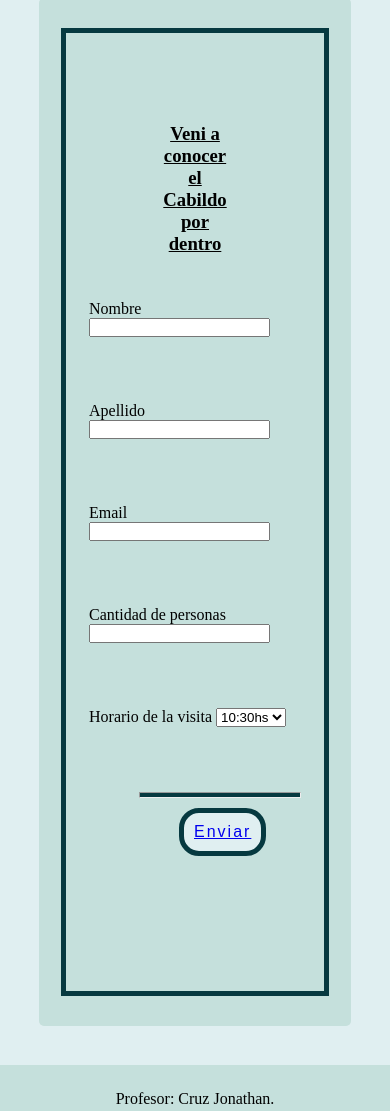
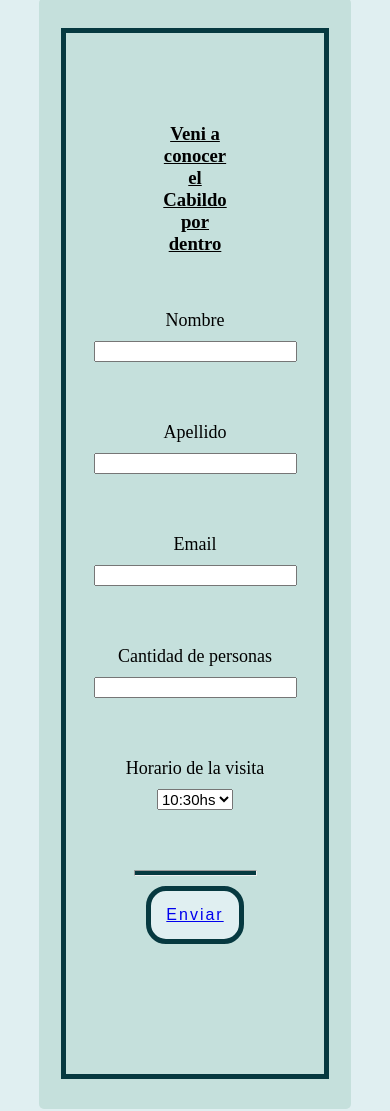
Before and after one commit to VictoriaRios/parcial2_maquetado_web_emae, a plain HTML site: page index.html in a window 390 px wide. Shown: the part 5083-6194 px from the top of the page. Drawn offline with Linux system fonts and the light colour scheme.

Commit message:
Add files via upload

```diff
--- a/Css/estilos.css
+++ b/Css/estilos.css
@@ -189,20 +189,32 @@ img{
 
 }
 .reserva-card h3{
+    margin-bottom: 15px;
     text-decoration: underline;
 }
 .op{
     margin: 20px;
     padding: 20px;
+    font-size: 25px;
+    display: flex;
+    align-items: center;
+    justify-content: center;
+    flex-direction: column;
 }
-hr{
+.form-control {
+    font-size: 16px;
+}
+label{
+    margin-bottom: 10px;
+}
+.op hr{
+    width: 30vw;
     padding: 2px;
     background-color: #063940;
 }
 .reserva-card button{
-    padding: 10px;
+    padding: 15px;
     margin-top: 10px;
-    margin-left: 150px;
     background-color:#e0eff1 ;
     border-radius: 20px;
     border: solid 5px #063940;
@@ -250,9 +262,7 @@ footer p{
     .reserva-card h3{
         text-align: center;
     }
-    .reserva-card button{
-        margin-left: 120px;
-    }
+
     footer{
         flex-direction: column;
     }
@@ -267,7 +277,7 @@ footer p{
             transform: scale(1);
         }
 }
-
+}
 @media (max-width:425px){
     body{
         width: 100vw;
@@ -320,6 +330,14 @@ footer p{
         width: 50vw;
         height: 20vh;
     }
+    .op{
+        margin: 20px;
+        padding: 20px;
+        font-size: 18px;
+    }
+    .form-control {
+        font-size: 15px;
+    }
     .reserva-card h3{
         text-align: center;
     }
@@ -328,16 +346,12 @@ footer p{
         font-size: 1rem;
     }
 
-    .reserva-card button{
-        margin-left: 90px;
-    }
 
     footer p{
         margin: 5px;
     }
     hr{
-        width: 40vw;
-        margin-left: 50px;
+        width: 30vw;
     }
     @keyframes animacionn {
         0%{
@@ -347,4 +361,4 @@ footer p{
             transform: scale(1);
         }
 }
-}}
+}
```
